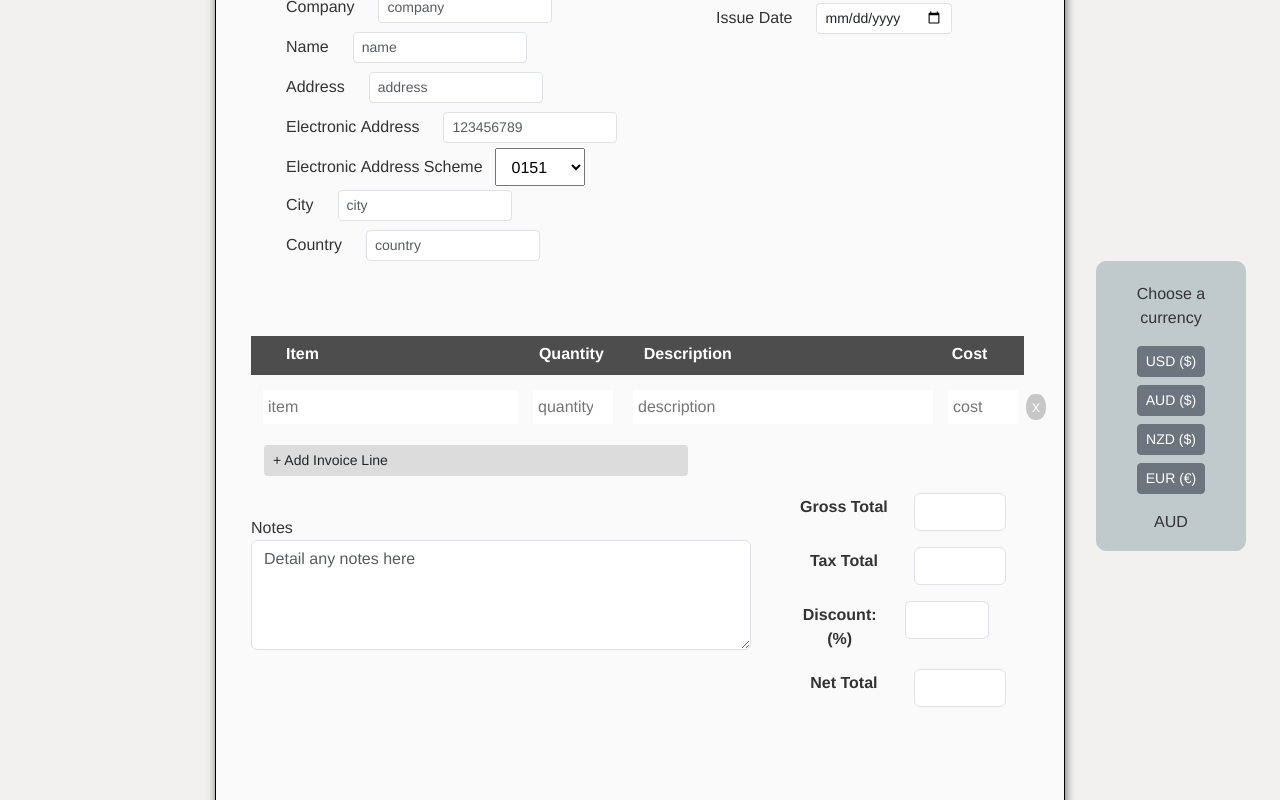
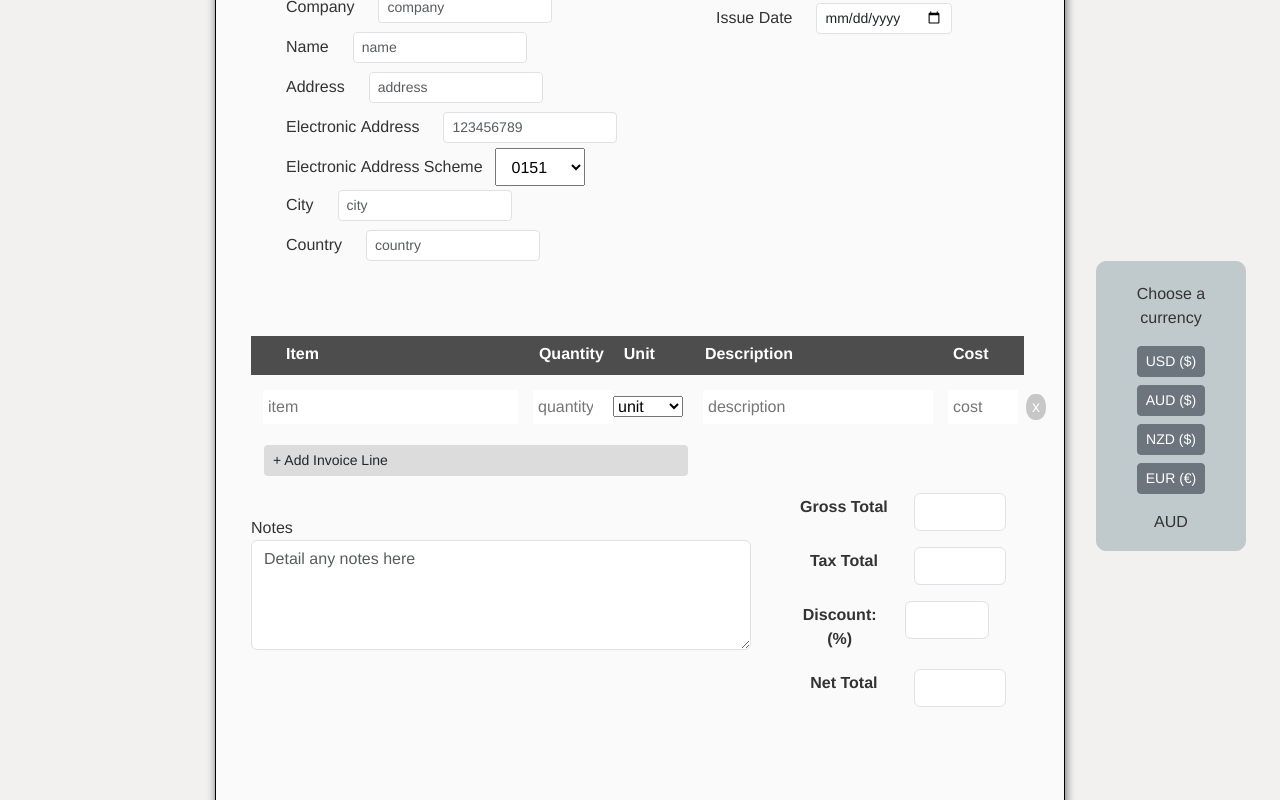
Before and after one commit to MysticalFire1315/SENG2021-frontend, a React (Vite) app: page / in a window 1280 px wide. Both pictures are taken after typing "5", "Sample", "Sample", "Sample", "Sample", "5" into the empty fields and a click on the button "+ Add Invoice Line". Shown: the part 3500-4300 px from the top of the page. Built offline with nearby package versions, Linux system fonts and the light colour scheme.

Commit message:
added unit code

```diff
--- a/src/components/MainComponent/Invoice/Invoice.css
+++ b/src/components/MainComponent/Invoice/Invoice.css
@@ -74,10 +74,13 @@
   margin-left: 220px;
 }
 .invoice-elements > li:nth-child(3) {
-  margin-left: 40px;
+  margin-left: 20px;
 }
 .invoice-elements > li:nth-child(4) {
-  margin-left: 220px;
+  margin-left: 50px;
+}
+.invoice-elements > li:nth-child(5) {
+  margin-left: 160px;
 }
 
 .invoice-element-value > li {
--- a/src/components/MainComponent/Invoice/Invoice.jsx
+++ b/src/components/MainComponent/Invoice/Invoice.jsx
@@ -63,7 +63,7 @@ const Invoice = () => {
         setCount(count + 1);
         setItemIds(itemIds => ([...itemIds, itemId]));
         setItems(items => ([...items, <InvoiceItem key={itemId} id={itemId} onRemove={handleRemoveItem} onChange={handleChange} onPaste={preventPasteNegative} onKeyDown={preventMinus} />]));
-        setData(data => ({ ...data, [`name${itemId}`]: "item", [`quantity${itemId}`]: "0", [`description${itemId}`]: "item description", [`cost${itemId}`]: "0" }));
+        setData(data => ({ ...data, [`name${itemId}`]: "item", [`quantity${itemId}`]: "0", [`unitcode${itemId}`]: "C62", [`description${itemId}`]: "item description", [`cost${itemId}`]: "0" }));
     };
     const handleRemoveItem = (id) => {
         if (itemIds.length == 0) {
@@ -78,6 +78,7 @@ const Invoice = () => {
             const copy = { ...data };
             delete copy[`name${id}`];
             delete copy[`quantity${id}`];
+            delete copy[`unitcode${id}`];
             delete copy[`description${id}`];
             delete copy[`cost${id}`];
             return copy;
@@ -132,6 +133,7 @@ const Invoice = () => {
                     <ul className="invoice-elements">
                         <li>Item</li>
                         <li>Quantity</li>
+                        <li>Unit</li>
                         <li>Description</li>
                         <li>Cost</li>
                     </ul>
--- a/src/components/MainComponent/Invoice/InvoiceItem.jsx
+++ b/src/components/MainComponent/Invoice/InvoiceItem.jsx
@@ -6,6 +6,7 @@ const InvoiceItem = (props) => {
     const quantity = `quantity${id}`;
     const description = `description${id}`;
     const cost = `cost${id}`;
+    const unitcode = `unitcode${id}`;
 
     const handleRemoveItem = () => {
         props.onRemove(id);
@@ -29,8 +30,44 @@ const InvoiceItem = (props) => {
                 <li className="item-quantity">
                     <input type="number" className="txtbgcolor" name={quantity} placeholder="quantity" style={{ width: "80px" }} onChange={handleChangeItem} onPaste={preventPasteNegative} onKeyDown={preventMinus} min={0} />
                 </li>
+                <li className="item-code">
+                    <select style={{ width: "70px" }} name={unitcode} onChange={handleChangeItem} defaultValue={"C62"}>
+                        <option value="28">kg/m&sup2;</option>
+                        <option value="2N">Db</option>
+                        <option value="4H">&micro;m</option>
+                        <option value="4P">N/m</option>
+                        <option value="A94">g/mol</option>
+                        <option value="C45">nm</option>
+                        <option value="C62">unit</option>
+                        <option value="CMQ">cm&sup3;</option>
+                        <option value="CMT">cm</option>
+                        <option value="D74">kg/mol</option>
+                        <option value="GM">g/m&sup2;</option>
+                        <option value="GRM">g</option>
+                        <option value="HUR">h</option>
+                        <option value="KGM">kg</option>
+                        <option value="KL">kg/m</option>
+                        <option value="KMQ">kg/m&sup2;</option>
+                        <option value="KWT">kW</option>
+                        <option value="L2">L/min</option>
+                        <option value="LTR">L</option>
+                        <option value="MIN">min</option>
+                        <option value="MMK">mm&sup2;</option>
+                        <option value="MMQ">mm&sup3;</option>
+                        <option value="MMT">mm</option>
+                        <option value="MTK">m&sup2;</option>
+                        <option value="MTQ">m&sup3;</option>
+                        <option value="MTR">m</option>
+                        <option value="MTS">m/s</option>
+                        <option value="OHM">&#8486;</option>
+                        <option value="PAL">Pa</option>
+                        <option value="SEC">s</option>
+                        <option value="VLT">V</option>
+                        <option value="WTT">W</option>
+                    </select>
+                </li>
                 <li className="item-description">
-                    <input type="text" className="txtbgcolor" name={description} placeholder="description" style={{ width: "300px" }} onChange={handleChangeItem} />
+                    <input type="text" className="txtbgcolor" name={description} placeholder="description" style={{ width: "230px" }} onChange={handleChangeItem} />
                 </li>
                 <li className="item-cost">
                     <input type="number" className="txtbgcolor" name={cost} placeholder="cost" style={{ width: "70px" }} onChange={handleChangeItem} onPaste={preventPasteNegative} onKeyDown={preventMinus} min={0} />
```
